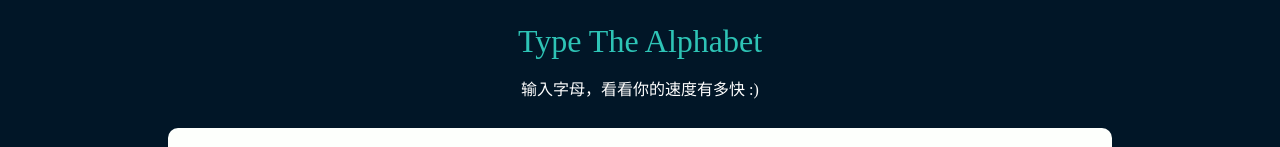
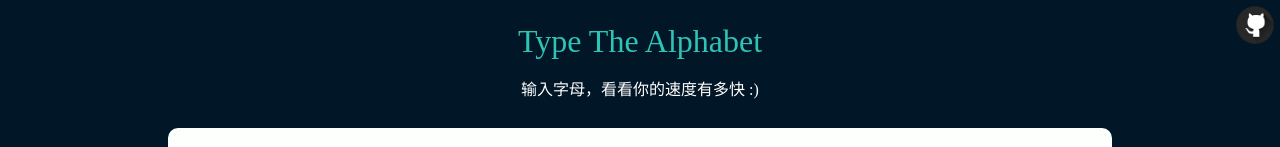
Before and after one commit to yupingfe/alpha-game, a Vue app: page / in a window 1280 px wide. Shown: the top 147 px of the page. Built offline with nearby package versions, Linux system fonts and the light colour scheme.

Commit message:
add github link

```diff
--- a/src/App.vue
+++ b/src/App.vue
@@ -2,6 +2,11 @@
   <div id="#app">
     <h1 class="title">Type The Alphabet</h1>
     <h2 class="subtitle">输入字母，看看你的速度有多快 :)</h2>
+    <div class="github">
+      <a href="http://zoutianwei.github.io"
+        ><img src="./assets/github.png" alt="github"
+      /></a>
+    </div>
     <div class="status">
       <p class="msg">{{ upperCaseCurr }}</p>
     </div>
--- a/src/style.scss
+++ b/src/style.scss
@@ -77,4 +77,15 @@ body {
       }
     }
   }
+  .github {
+    position: absolute;
+    top: 0;
+    right: 0;
+    width: 50px;
+    margin-bottom: 50px;
+    img{
+      width: 100%;
+      height: 100%;
+    }
+  }
 }
```
Also changed, not shown: src/assets/github.png (added).
